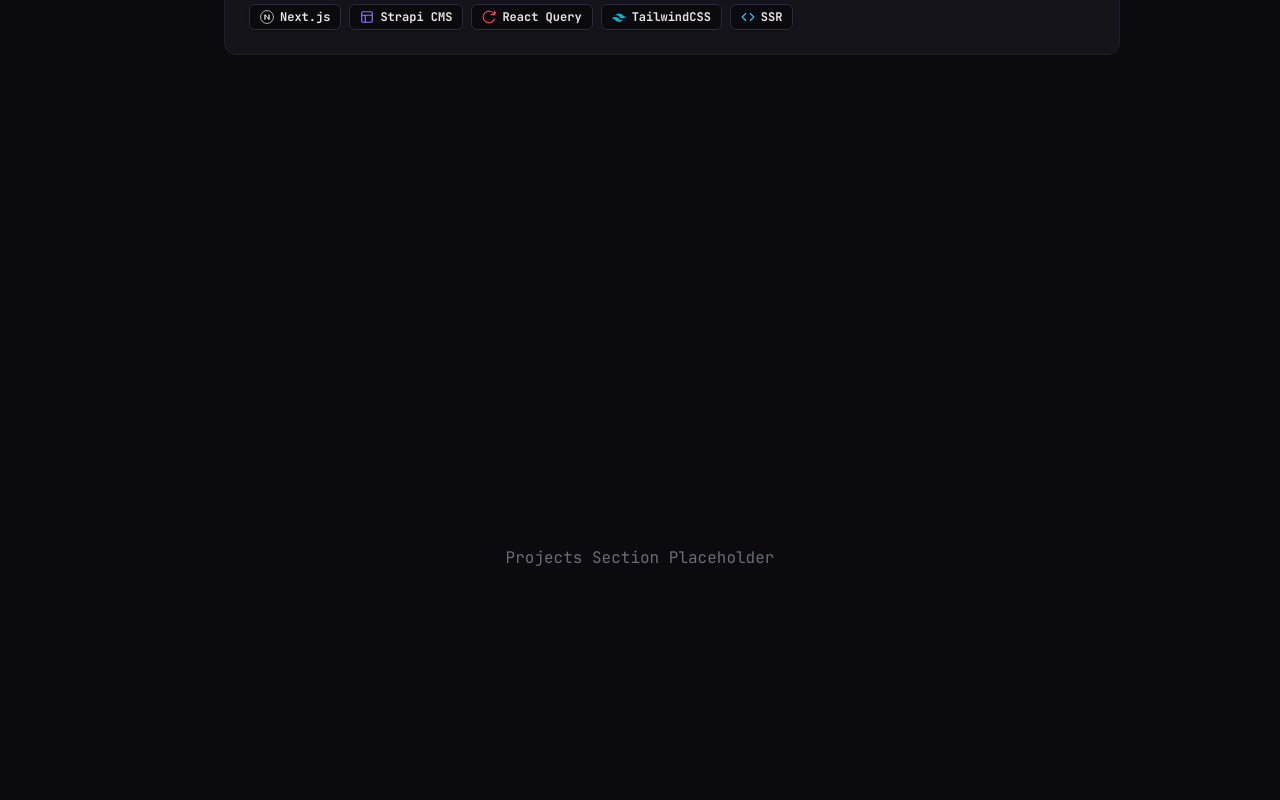
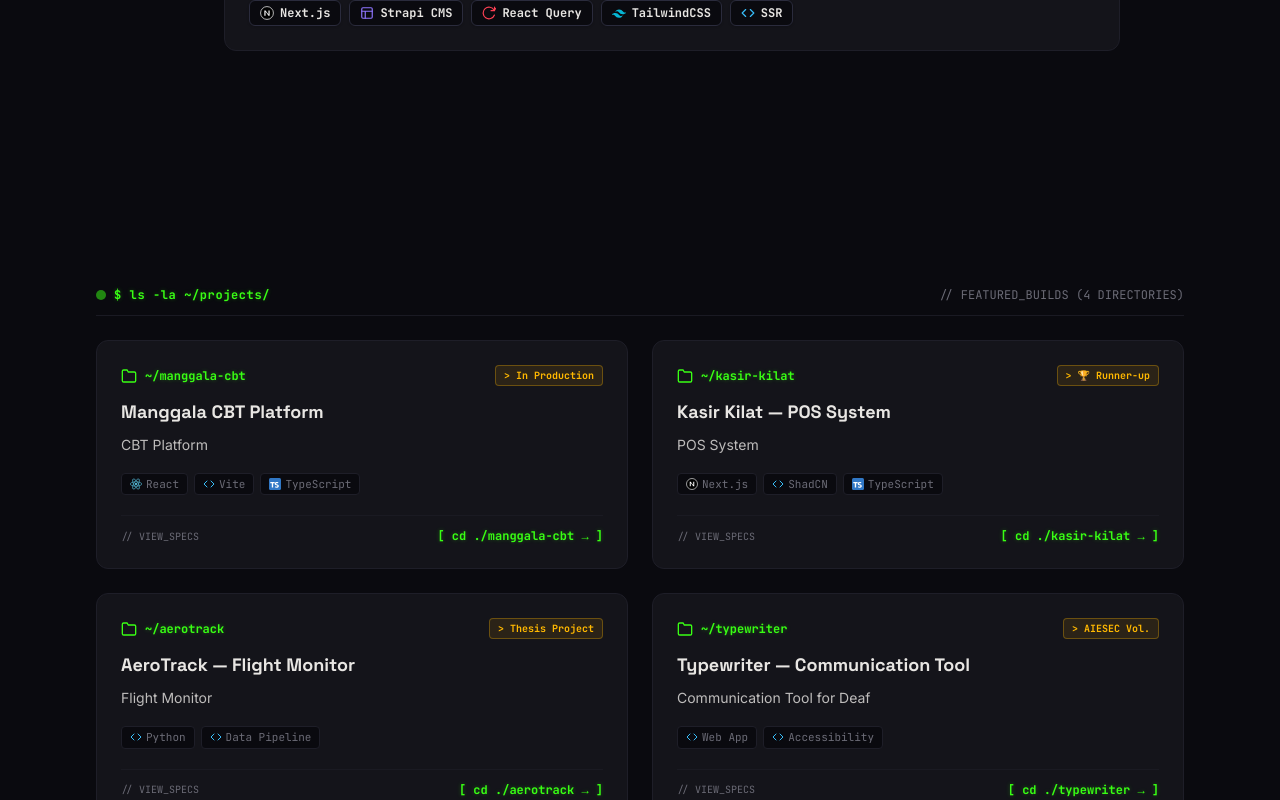
Before and after one commit to josptrra/portfolio, a React (Vite) app: page / in a window 1280 px wide. Shown: the part 3601-4401 px from the top of the page. Built offline with nearby package versions, Linux system fonts and the light colour scheme.

Commit message:
feat: add Projects portfolio sections

```diff
--- a/src/components/sections/Experience.tsx
+++ b/src/components/sections/Experience.tsx
@@ -27,7 +27,7 @@
               <span className="text-muted hidden sm:inline-block">status: clean</span>
             </div>
 
-            <div className="flex items-center gap-2.5 font-mono text-xl md:text-3xl font-bold text-accent text-glow">
+            <div className="flex items-center gap-2.5 font-mono text-xl md:text-2xl font-bold text-accent text-glow">
               <span>$</span>
               <span>git log --career --graph</span>
             </div>
--- /dev/null
+++ b/src/components/sections/Projects.tsx
@@ -0,0 +1,26 @@
+import { projects } from '../../data/projects';
+import { ProjectCard } from '../ui/ProjectCard';
+
+export function Projects() {
+  return (
+    <section id="projects" className="min-h-screen py-24 px-4 md:px-8 max-w-6xl mx-auto flex flex-col justify-center">
+      {/* Top Section Command Bar */}
+      <div className="mb-6 flex items-center justify-between font-mono text-xs text-muted border-b border-border/80 pb-3">
+        <div className="flex items-center gap-2">
+          <span className="w-2.5 h-2.5 rounded-full bg-accent animate-pulse" />
+          <span className="text-accent font-bold tracking-wider text-glow-sm">
+            $ ls -la ~/projects/
+          </span>
+        </div>
+        <span className="hidden sm:block text-muted">// FEATURED_BUILDS ({projects.length} DIRECTORIES)</span>
+      </div>
+
+      {/* Projects 2-Column Responsive Grid */}
+      <div className="grid grid-cols-1 md:grid-cols-2 gap-6 animate-fade-in">
+        {projects.map((project) => (
+          <ProjectCard key={project.slug} project={project} />
+        ))}
+      </div>
+    </section>
+  );
+}
--- /dev/null
+++ b/src/components/ui/ProjectCard.tsx
@@ -0,0 +1,63 @@
+import { type Project } from '../../data/projects';
+import { TechIcon } from './TechIcon';
+import { Link } from 'react-router-dom';
+
+interface ProjectCardProps {
+  project: Project;
+}
+
+export function ProjectCard({ project }: ProjectCardProps) {
+  return (
+    <div className="bg-surface border border-border rounded-xl p-5 md:p-6 transition-all duration-300 hover:border-accent/60 hover:shadow-glow-sm flex flex-col justify-between group relative overflow-hidden">
+      <div>
+        {/* Card Header: Folder Icon & Name + Badge */}
+        <div className="flex items-center justify-between gap-3 mb-3">
+          <div className="flex items-center gap-2 font-mono text-xs font-bold text-accent">
+            <svg className="w-4 h-4 text-accent shrink-0" viewBox="0 0 24 24" fill="none" stroke="currentColor" strokeWidth="2">
+              <path d="M22 19a2 2 0 0 1-2 2H4a2 2 0 0 1-2-2V5a2 2 0 0 1 2-2h5l2 3h9a2 2 0 0 1 2 2z" />
+            </svg>
+            <span className="text-glow-sm">~/{project.folderName}</span>
+          </div>
+
+          <span className="font-mono text-[10px] font-semibold text-accent-alt bg-accent-alt/10 border border-accent-alt/30 px-2 py-0.5 rounded">
+            {project.badge}
+          </span>
+        </div>
+
+        {/* Title */}
+        <h3 className="font-display text-lg font-bold text-text mb-2 group-hover:text-accent transition-colors">
+          {project.title}
+        </h3>
+
+        {/* Description */}
+        <p className="text-text/80 font-sans text-xs md:text-sm leading-relaxed mb-4">
+          {project.description}
+        </p>
+
+        {/* Tech Stack Pills with Brand TechIcons */}
+        <div className="flex flex-wrap gap-1.5 mb-5 font-mono text-[11px]">
+          {project.tech.map((t, idx) => (
+            <span
+              key={idx}
+              className="bg-background border border-border text-muted px-2 py-0.5 rounded flex items-center gap-1 group-hover:border-border/80 transition-colors"
+            >
+              <TechIcon name={t} className="w-3 h-3 shrink-0" />
+              <span>{t}</span>
+            </span>
+          ))}
+        </div>
+      </div>
+
+      {/* Footer Link */}
+      <div className="pt-3 border-t border-border/60 flex items-center justify-between font-mono text-xs">
+        <span className="text-muted text-[10px]">// VIEW_SPECS</span>
+        <Link
+          to={`/project/${project.slug}`}
+          className="inline-flex items-center gap-1.5 text-accent font-bold hover:underline text-glow-sm cursor-pointer"
+        >
+          <span>[ cd ./{project.slug} → ]</span>
+        </Link>
+      </div>
+    </div>
+  );
+}
--- a/src/pages/Home.tsx
+++ b/src/pages/Home.tsx
@@ -3,6 +3,7 @@
 import { Hero } from '../components/sections/Hero';
 import { About } from '../components/sections/About';
 import { Experience } from '../components/sections/Experience';
+import { Projects } from '../components/sections/Projects';
 
 export default function Home() {
   return (
@@ -11,7 +12,7 @@
       <Hero />
       <About />
       <Experience />
-      <div id="projects" className="min-h-screen flex items-center justify-center text-muted border-b border-border">Projects Section Placeholder</div>
+      <Projects />
       <div id="stack" className="min-h-screen flex items-center justify-center text-muted border-b border-border">Tech Stack Section Placeholder</div>
       <div id="awards" className="min-h-screen flex items-center justify-center text-muted border-b border-border">Awards Section Placeholder</div>
       <div id="contact" className="min-h-screen flex items-center justify-center text-muted">Contact Section Placeholder</div>
```
